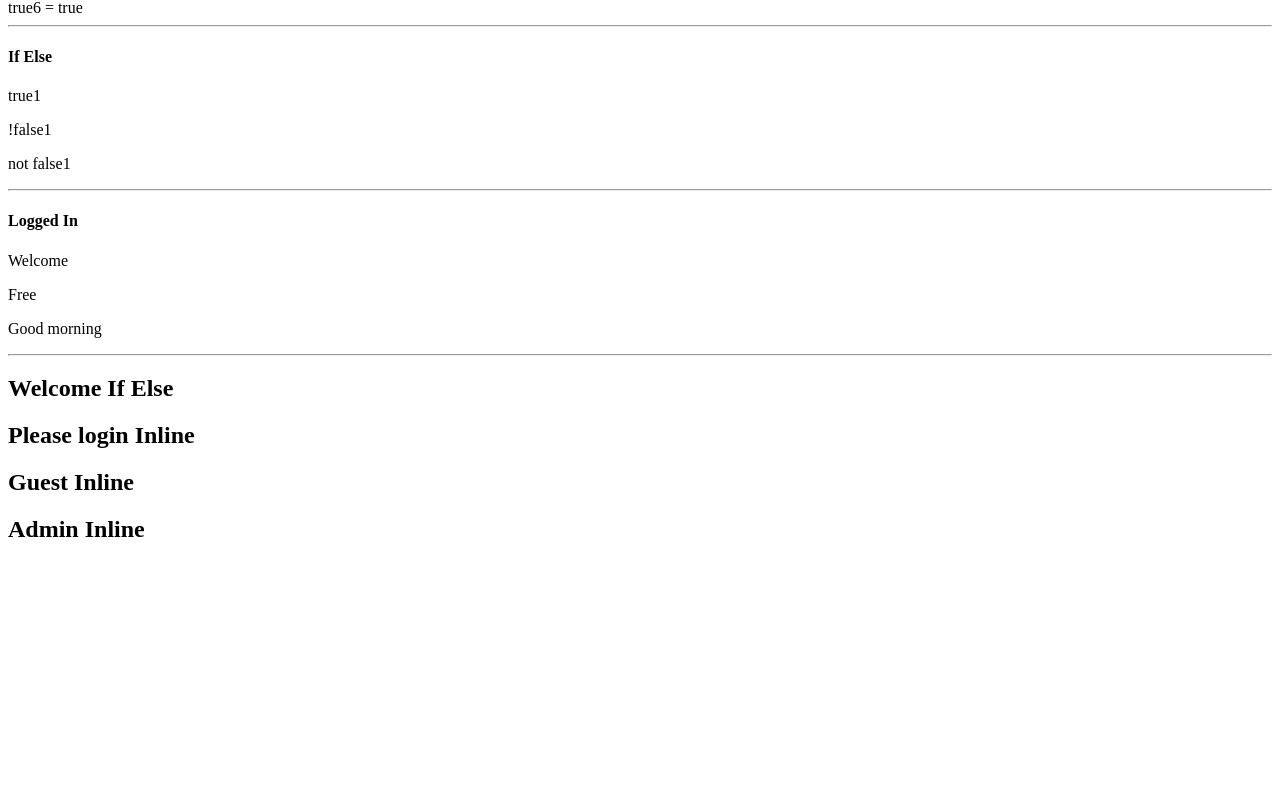
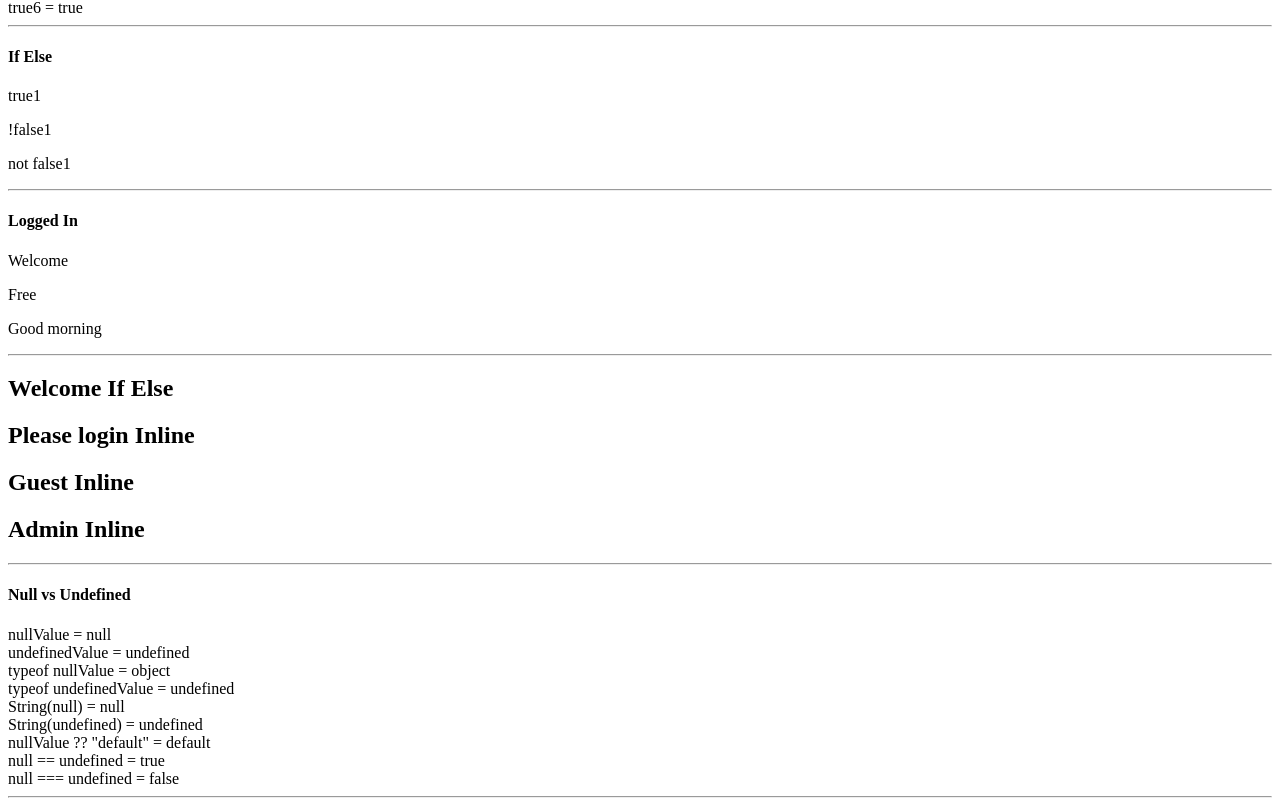
Before and after one commit to pricefy-dotcom/webdev-client, a Next.js app in the folder 2026/fall/webdev/webdev-client/: page /labs/lab3 in a window 1280 px wide. Shown: the part 808-1614 px from the top of the page. Before the commit the page ends 1371 px from the top, so only its background shows below. Built offline with nearby package versions, Linux system fonts and the light colour scheme.

Commit message:
Lab 3.2.7 Null vs Undefined

```diff
--- a/2026/fall/webdev/webdev-client/app/labs/lab3/ConditionalOutputInline.tsx
+++ b/2026/fall/webdev/webdev-client/app/labs/lab3/ConditionalOutputInline.tsx
@@ -8,6 +8,7 @@ export default function ConditionalInline() {
             {!loggedIn && <h2>Please login Inline</h2>}
             {guest && <h2>Guest Inline</h2>}
             {admin && <h2>Admin Inline</h2>}
+            <hr />
         </div>
     );
 }
--- /dev/null
+++ b/2026/fall/webdev/webdev-client/app/labs/lab3/NullUndefined.tsx
@@ -0,0 +1,28 @@
+export default function NullUndefined() {
+    const nullValue = null;
+    const undefinedValue = undefined;
+
+    return (
+        <div id="wd-null-undefined">
+            <h4>Null vs Undefined</h4>
+            nullValue = {String(nullValue)}
+            <br />
+            undefinedValue = {String(undefinedValue)}
+            <br />
+            typeof nullValue = {typeof nullValue}
+            <br />
+            typeof undefinedValue = {typeof undefinedValue}
+            <br />
+            String(null) = {String(null)}
+            <br />
+            String(undefined) = {String(undefined)}
+            <br />
+            nullValue ?? "default" = {nullValue ?? "default"}
+            <br />
+            null == undefined = {String(null == undefined)}
+            <br />
+            null === undefined = {String(null === undefined)}
+            <hr />
+        </div>
+    );
+}
--- a/2026/fall/webdev/webdev-client/app/labs/lab3/page.tsx
+++ b/2026/fall/webdev/webdev-client/app/labs/lab3/page.tsx
@@ -5,6 +5,7 @@ import IfElse from "./IfElse";
 import TernaryOperator from "./TernaryOperator";
 import ConditionalOutputIfElse from "./ConditionalOutputIfElse";
 import ConditionalInline from "./ConditionalOutputInline";
+import NullUndefined from "./NullUndefined";
 
 export default function Lab3() {
     return (
@@ -17,6 +18,7 @@ export default function Lab3() {
             <TernaryOperator />
             <ConditionalOutputIfElse />
             <ConditionalInline />
+            <NullUndefined />
         </div>
     );
 }
```
